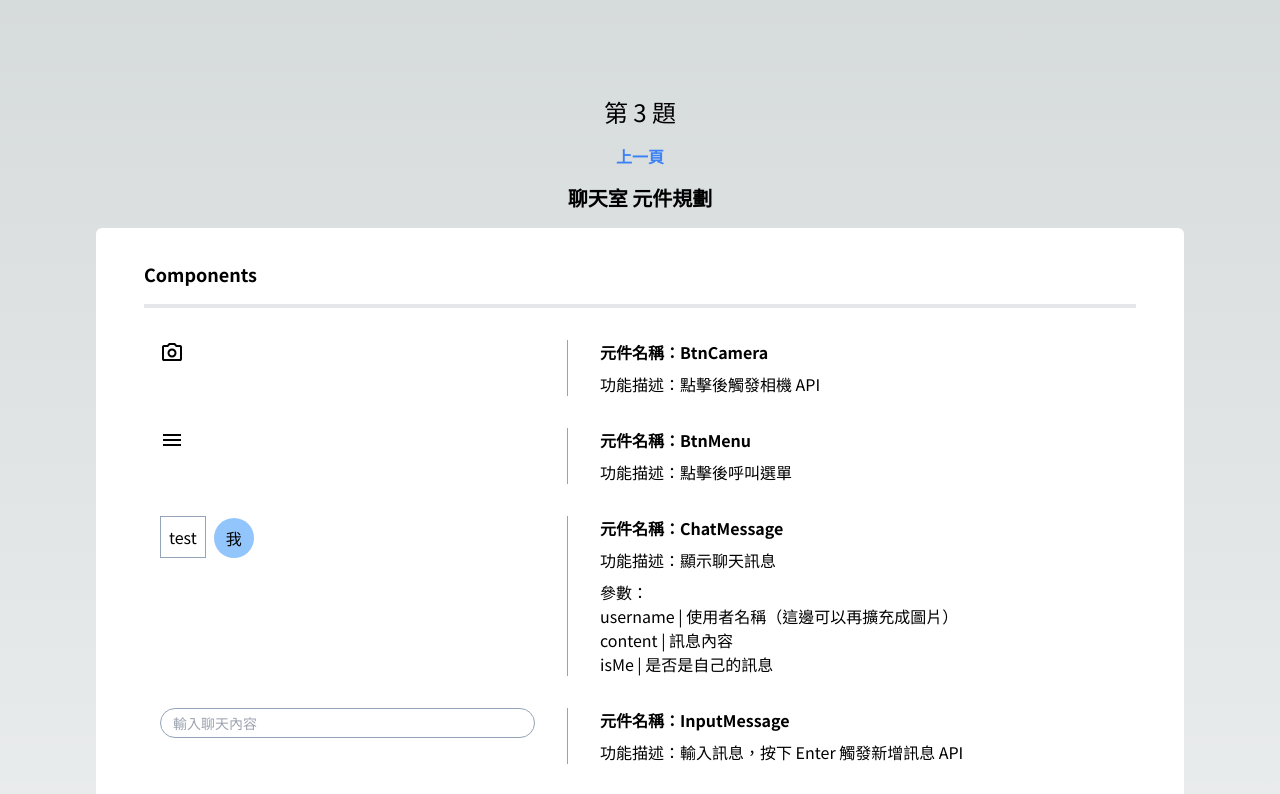
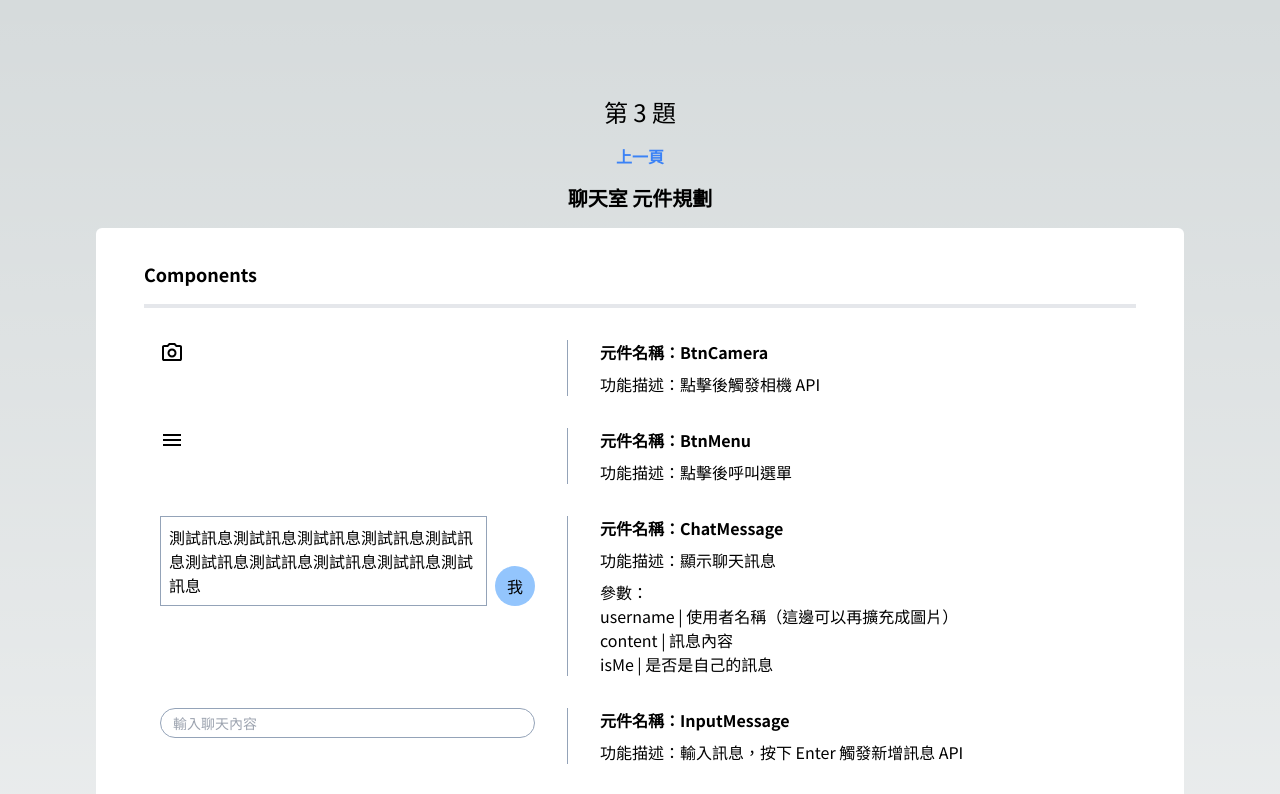
Before and after one commit to penspulse326/bat-mobile-test, a Next.js app: page /problem3 in a window 1280 px wide. Shown: the top 794 px of the page. Built offline with nearby package versions, Linux system fonts and the light colour scheme.

Commit message:
feat: add defaultParams to CompDesc's data

```diff
--- a/common/constants/types.ts
+++ b/common/constants/types.ts
@@ -25,4 +25,5 @@ export type CompDescType = {
   title: string;
   content: string;
   params?: { name: string; desc: string }[];
+  defaultParams?: Record<string, any>;
 };
--- a/components/CompDesc/index.tsx
+++ b/components/CompDesc/index.tsx
@@ -13,7 +13,6 @@ function CompDesc({ comp, title, content, params }: PropsType) {
       <section>
         <h5 className="font-bold">元件名稱：{title}</h5>
         <h6 className="mt-2">功能描述：{content}</h6>
-
         {params && (
           <>
             <h6 className="mt-2">參數：</h6>{' '}
--- a/modules/CompDescBox/data.ts
+++ b/modules/CompDescBox/data.ts
@@ -20,6 +20,12 @@ export const componentList: CompDescType[] = [
     title: 'ChatMessage',
     comp: ChatMessage,
     content: '顯示聊天訊息',
+    defaultParams: {
+      username: 'test',
+      content:
+        '測試訊息測試訊息測試訊息測試訊息測試訊息測試訊息測試訊息測試訊息測試訊息測試訊息',
+      isMe: true,
+    },
     params: [
       { name: 'username', desc: '使用者名稱（這邊可以再擴充成圖片）' },
       { name: 'content', desc: '訊息內容' },
--- a/modules/CompDescBox/index.tsx
+++ b/modules/CompDescBox/index.tsx
@@ -10,15 +10,17 @@ function CompDescBox() {
       <h4 className="text-lg font-bold"> Components</h4>
       <hr className="my-4 border-2" />
       <ul>
-        {componentList.map(({ comp, title, content, params }) => (
+        {componentList.map(
+          ({ comp, title, content, params, defaultParams }) => (
             <CompDesc
               key={title}
-            comp={comp({ username: 'test', content: 'test', isMe: true })}
+              comp={comp(defaultParams)}
               title={title}
               content={content}
               params={params}
             />
-        ))}
+          ),
+        )}
       </ul>
       <h4 className="text-lg font-bold"> Modules/ Containers</h4>
       <hr className="my-4 border-2" />
```
Lines whose indentation alone changed are shown as unchanged.
